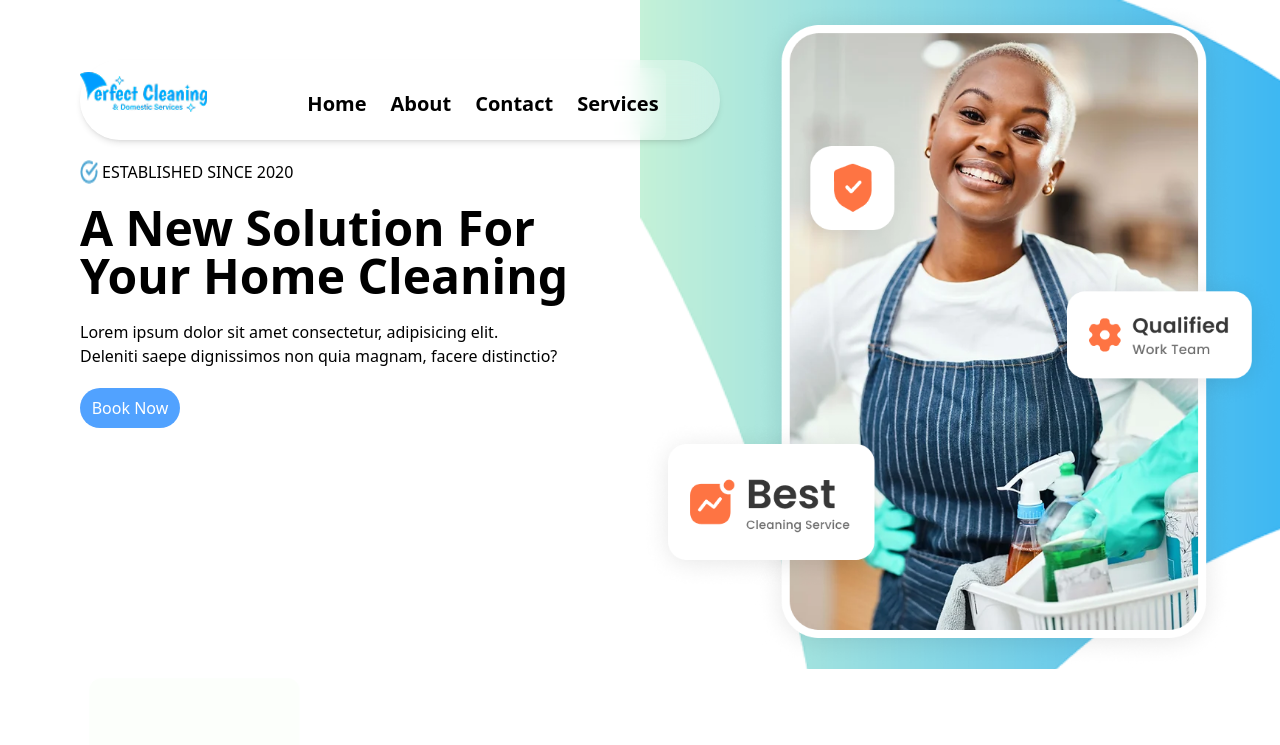
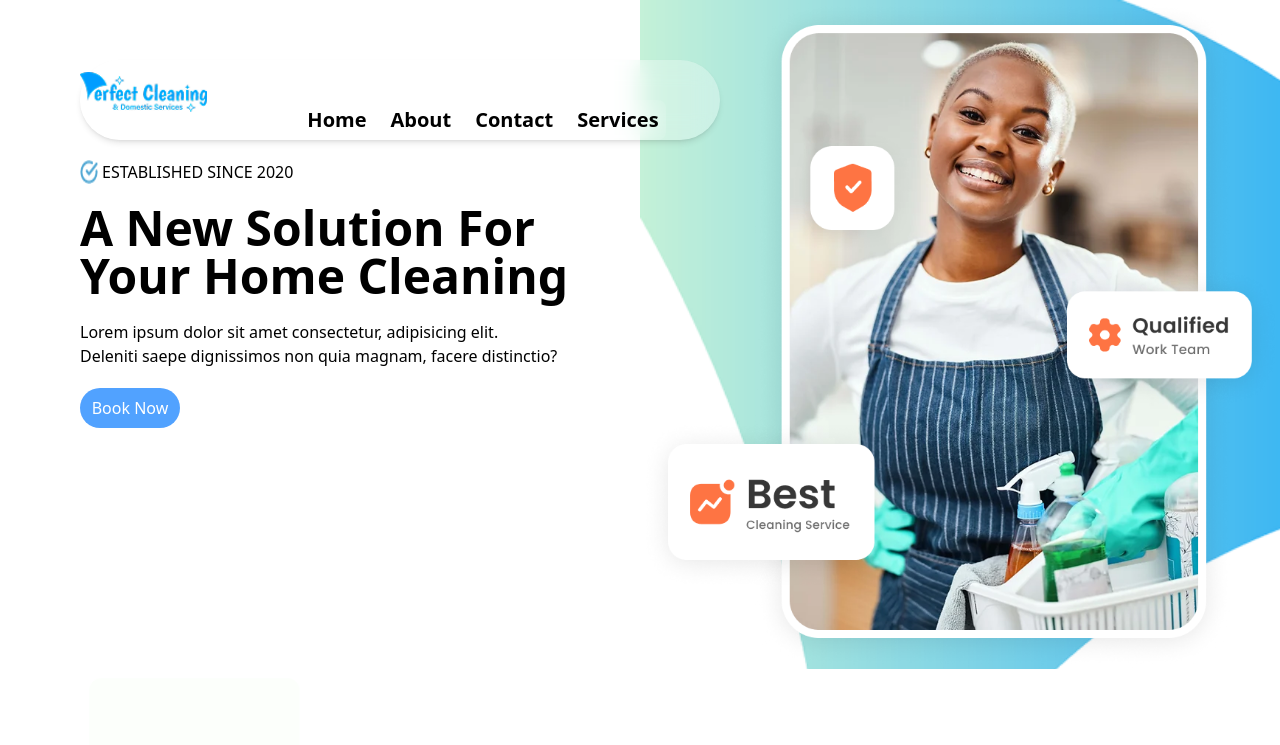
Before and after one commit to Bryan-Steph/Perfect-Clean, a React (Vite) app: page / in a window 1280 px wide. Shown: the top 745 px of the page. Built offline with nearby package versions, Linux system fonts and the light colour scheme.

Commit message:
Adjusting the nav bar humberger overlap left on mobile final push

```diff
--- a/src/Components/Navbar.jsx
+++ b/src/Components/Navbar.jsx
@@ -21,12 +21,12 @@ function Navbar(){
                         {!isMenuOpen ?
                         <img id='menu-btn' onClick={() => toggleMenu()} className='w-5 h-8 sm:hidden ml-40  mt-5 ' src={Menu} alt="" />
                         :
-                          <span onClick={() => toggleMenu()} className='w-5  sm:hidden ml-40  text-4xl  text-blue-600'>X</span>
+                          <span onClick={() => toggleMenu()} className='w-5  sm:hidden ml-40 mt-5 text-4xl  text-blue-600'>X</span>
                       }
 
                         </div>
                         <div id='main-menu' className={
-                            'flex flex-col md:flex-row mt-2 gap-6 backdrop-blur-md bg-white/80 md:bg-transparent rounded-lg items-center  ' + `${isMenuOpen? ' flex' : 'md:flex hidden'}`
+                            'flex flex-col md:flex-row mt-10 gap-6 backdrop-blur-md bg-white/80 md:bg-transparent rounded-lg items-center  ' + `${isMenuOpen? ' flex' : 'md:flex hidden'}`
                         }>
                           <li className='font-bold text-xl hover:text-blue-500 hover:transition-colors ' ><a href="">Home</a></li>
                           <li className='font-bold text-xl hover:text-blue-500 hover:transition-colors ' ><a href="">About</a></li>
```
